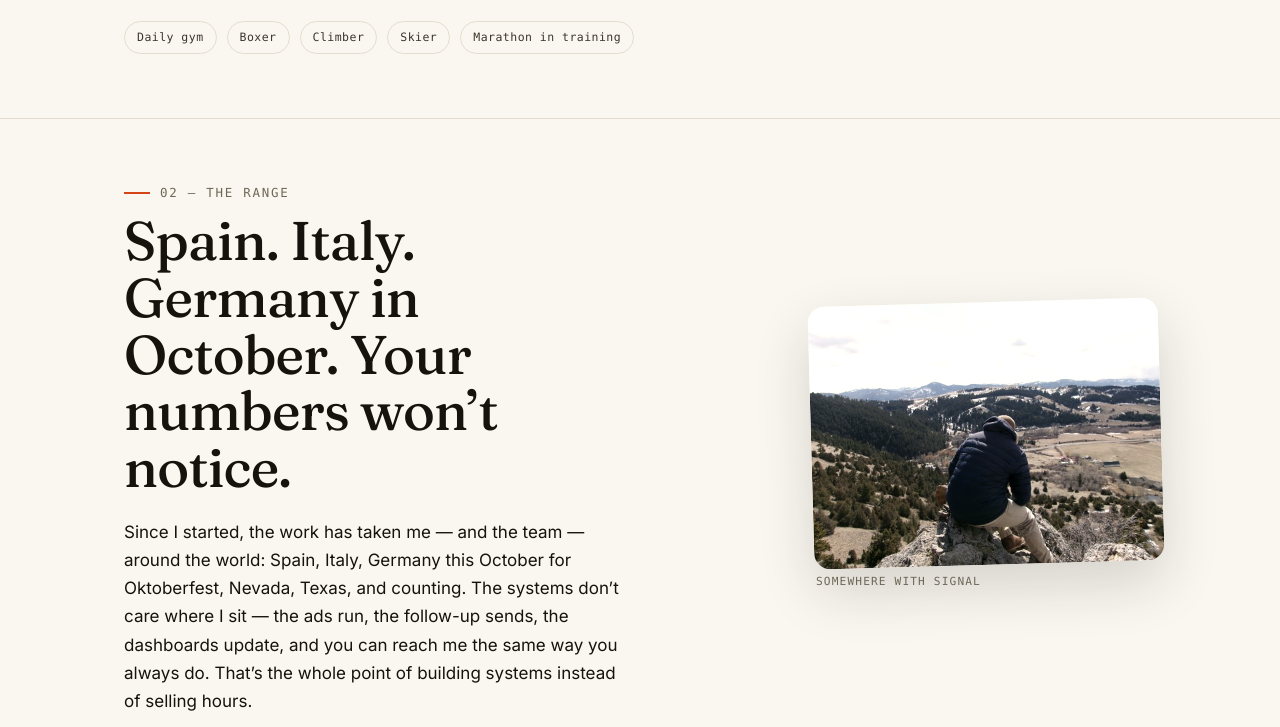
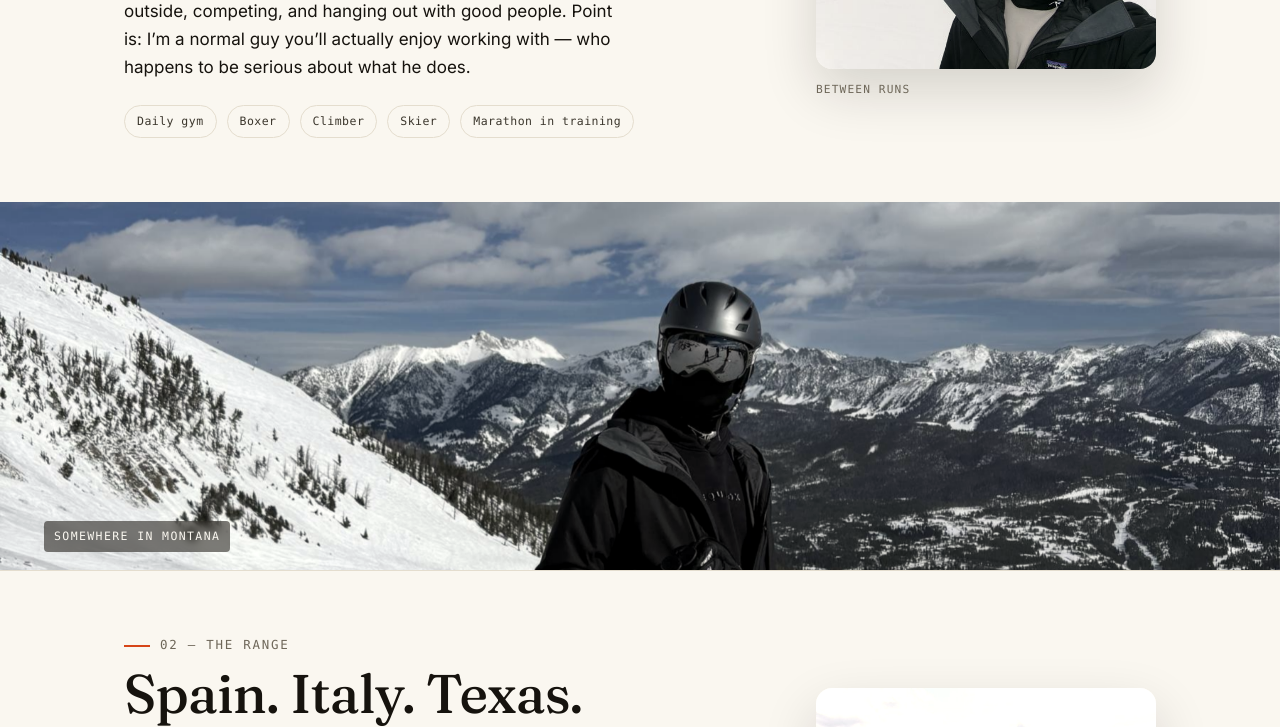
Before and after one commit to AndersonCharlie/charlieanderson.me, a website: page about/index.html in a window 1280 px wide. Shown: the part 892-1619 px from the top of the page. Drawn offline with Linux system fonts and the light colour scheme.

Commit message:
Charlie's AirDropped photos placed: ski band 01, beanie band 04, two parallax terrain strips (window-open reveal + drift); travel copy generalized; work ledger +2 rows; QA minors applied
Co-Authored-By: Claude Fable 5 <noreply@anthropic.com>

```diff
--- a/about/index.html
+++ b/about/index.html
@@ -74,7 +74,7 @@
   </section>
 
   <section class="about-band" aria-label="The discipline">
-    <div class="wrap">
+    <div class="wrap band-split">
       <div>
         <!-- COPY: about-discipline -->
         <p class="eyebrow" data-reveal>01 — Off the clock</p>
@@ -90,9 +90,17 @@
           <span class="chip">Marathon in training</span>
         </div>
         <!-- /COPY -->
-        <!-- SWAP: Charlie's exact ski selfie goes here when he AirDrops it (photo policy: exact files only) -->
       </div>
+      <figure class="portrait portrait--wide" data-reveal style="--reveal-delay:240ms">
+        <img src="/assets/about-ski.jpg" srcset="/assets/about-ski-600.jpg 600w, /assets/about-ski-900.jpg 900w, /assets/about-ski.jpg 1200w" sizes="(max-width: 820px) 92vw, 460px" alt="Charlie between runs — goggles up on his helmet, balaclava on, snowy slope behind" width="1200" height="900" loading="lazy">
+        <figcaption class="portrait__tag">Between runs</figcaption>
+      </figure>
     </div>
+  </section>
+
+  <section class="terrain" data-reveal aria-label="Skiing in Montana">
+    <img src="/assets/terrain-winter.jpg" srcset="/assets/terrain-winter-900.jpg 900w, /assets/terrain-winter.jpg 1800w" sizes="100vw" alt="Charlie on skis high on a Montana slope, peaks in the distance" width="1800" height="771" loading="lazy" data-parallax>
+    <p class="terrain__tag">Somewhere in Montana</p>
   </section>
 
   <section class="about-band" aria-label="The range">
@@ -100,14 +108,14 @@
       <div>
         <!-- COPY: about-adventure -->
         <p class="eyebrow" data-reveal>02 — The range</p>
-        <h2 data-reveal style="--reveal-delay:80ms">Spain. Italy. Germany in October. Your numbers won’t notice.</h2>
+        <h2 data-reveal style="--reveal-delay:80ms">Spain. Italy. Texas. Your numbers won’t notice.</h2>
         <div class="prose" style="margin-top:22px">
-          <p data-reveal style="--reveal-delay:180ms">Since I started, the work has taken me — and the team — around the world: Spain, Italy, Germany this October for Oktoberfest, Nevada, Texas, and counting. The systems don’t care where I sit — the ads run, the follow-up sends, the dashboards update, and you can reach me the same way you always do. That’s the whole point of building systems instead of selling hours.</p>
+          <p data-reveal style="--reveal-delay:180ms">The work has taken me — and the team — around the world: Spain, Italy, Nevada, Texas, and counting. The systems don’t care where I sit — the ads run, the follow-up sends, the dashboards update, and you can reach me the same way you always do. That’s the whole point of building systems instead of selling hours.</p>
         </div>
         <!-- /COPY -->
       </div>
       <figure class="portrait portrait--wide" data-reveal style="--reveal-delay:240ms">
-        <img src="/assets/about-range.jpg" srcset="/assets/about-range-600.jpg 600w, /assets/about-range.jpg 1200w" sizes="(max-width: 820px) 92vw, 460px" alt="Charlie seated on a rock outcrop, looking out over a mountain valley" width="1200" height="900" loading="lazy">
+        <img src="/assets/about-range.jpg" srcset="/assets/about-range-600.jpg 600w, /assets/about-range-900.jpg 900w, /assets/about-range.jpg 1200w" sizes="(max-width: 820px) 92vw, 460px" alt="Charlie seated on a rock outcrop, looking out over a mountain valley" width="1200" height="900" loading="lazy">
         <figcaption class="portrait__tag">Somewhere with signal</figcaption>
       </figure>
     </div>
@@ -147,8 +155,13 @@
     </div>
   </section>
 
+  <section class="terrain" data-reveal aria-label="Overlooking the valley">
+    <img src="/assets/terrain-valley.jpg" srcset="/assets/terrain-valley-900.jpg 900w, /assets/terrain-valley.jpg 1800w" sizes="100vw" alt="Charlie standing on a rock outcrop above a wide mountain valley" width="1800" height="771" loading="lazy" data-parallax>
+    <p class="terrain__tag">Worth the climb</p>
+  </section>
+
   <section class="about-band" aria-label="The standard">
-    <div class="wrap">
+    <div class="wrap band-split">
       <div>
         <!-- COPY: about-standard -->
         <p class="eyebrow" data-reveal>04 — The standard</p>
@@ -157,8 +170,11 @@
           <p data-reveal style="--reveal-delay:180ms">Everything I do runs on one principle: quality. The training, the travel, the client work — if it’s worth doing, it’s worth doing properly. A $25 gig worker gets paid the second the task is marked complete, whether it worked or not. I get paid when it works — <em class="accent u-h1w">when your numbers move.<svg viewBox="0 0 200 12" preserveAspectRatio="none" aria-hidden="true"><path d="M3,8 Q45,3 90,7 T197,5"/></svg></em></p>
         </div>
         <!-- /COPY -->
-        <!-- SWAP: Charlie's exact beanie ridge shot goes here when he AirDrops it (photo policy: exact files only) -->
       </div>
+      <figure class="portrait portrait--wide" data-reveal style="--reveal-delay:240ms">
+        <img src="/assets/about-warning.jpg" srcset="/assets/about-warning-600.jpg 600w, /assets/about-warning-900.jpg 900w, /assets/about-warning.jpg 1200w" sizes="(max-width: 820px) 92vw, 460px" alt="Charlie on a ridge, hands on his beanie, collar up against the wind" width="1200" height="900" loading="lazy">
+        <figcaption class="portrait__tag">Comes with the standard</figcaption>
+      </figure>
     </div>
   </section>
 
--- a/css/main.css
+++ b/css/main.css
@@ -115,7 +115,7 @@ em { font-style: italic; }
 .btn:hover { color: var(--paper); border-color: var(--accent); transform: translateY(-1px); }
 .btn:hover::before { transform: translateY(0); }
 .btn--primary { background: var(--ink); color: var(--paper); border-color: var(--ink); }
-.btn--nav { padding: 13px 20px; font-size: 0.9rem; background: transparent; white-space: nowrap; }
+.btn--nav { padding: 13px 20px; min-height: 44px; font-size: 0.9rem; background: transparent; white-space: nowrap; }
 
 .link-arrow {
   display: inline;
@@ -792,6 +792,33 @@ html.motion [data-reveal].is-in .u-h1w path {
   transition: stroke-dashoffset 0.8s var(--ease-io) 0.5s;
 }
 
+
+/* full-bleed terrain strips — windows you drift past on the way down the page */
+.terrain { position: relative; overflow: hidden; height: clamp(240px, 46vh, 480px); }
+.terrain img {
+  position: absolute; left: 0; top: -12%;
+  width: 100%; height: 124%; object-fit: cover;
+  filter: saturate(0.9) sepia(0.1) contrast(1.01); /* warmed toward the portrait grade */
+  will-change: transform;
+}
+.terrain__tag {
+  position: absolute; left: var(--gut); bottom: 18px; z-index: 1;
+  font-family: var(--font-mono); font-size: 0.72rem; letter-spacing: 0.12em; text-transform: uppercase;
+  color: var(--paper);
+  padding: 6px 10px; border-radius: 4px;
+  background: color-mix(in srgb, var(--ink) 55%, transparent);
+  backdrop-filter: blur(4px);
+}
+/* build-in: the window opens as it enters */
+html.js .terrain[data-reveal] { opacity: 1; transform: none; }
+html.motion .terrain[data-reveal] {
+  clip-path: inset(12% 6% 12% 6%);
+  transition: clip-path 1.1s var(--ease-out) var(--reveal-delay, 0ms);
+}
+html.motion .terrain[data-reveal].is-in { clip-path: inset(0 0 0 0); }
+html.motion .terrain[data-reveal] img { scale: 1.12; transition: scale 1.5s var(--ease-out); }
+html.motion .terrain[data-reveal].is-in img { scale: 1; }
+
 /* ---------- 14. subpages ---------- */
 .page-hero { padding: clamp(140px, 22vh, 220px) 0 clamp(48px, 7vh, 80px); }
 .page-hero h1 { font-size: clamp(2.8rem, 7vw, 5.4rem); max-width: 14ch; }
@@ -994,6 +1021,7 @@ html.motion .faq details[open] summary ~ * { animation: faqIn 0.45s var(--ease-o
     transition-duration: 0.01ms !important;
   }
   html.js [data-reveal], html.js .hline__in { opacity: 1; transform: none; }
+  .terrain[data-reveal] { clip-path: none; }
   html.motion .ai-ticker li { opacity: 1; }
 }
 
--- a/js/main.js
+++ b/js/main.js
@@ -156,6 +156,30 @@
     next();
   });
 
+
+  /* terrain drift: strip images pan slowly while on screen (transform-only, rAF-throttled) */
+  var plax = Array.prototype.slice.call(document.querySelectorAll("[data-parallax]"));
+  if (plax.length && !REDUCED) {
+    var plaxQueued = false;
+    var plaxUpdate = function () {
+      plaxQueued = false;
+      var vh = window.innerHeight;
+      plax.forEach(function (img) {
+        var r = img.parentNode.getBoundingClientRect();
+        if (r.bottom < -80 || r.top > vh + 80) return;
+        var p = (r.top + r.height / 2 - vh / 2) / vh;
+        img.style.transform = "translateY(" + (p * -14).toFixed(2) + "%)";
+      });
+    };
+    window.addEventListener("scroll", function () {
+      if (!plaxQueued) { plaxQueued = true; requestAnimationFrame(plaxUpdate); }
+    }, { passive: true });
+    plax.forEach(function (img) {
+      if (!img.complete) img.addEventListener("load", plaxUpdate, { once: true });
+    });
+    plaxUpdate();
+  }
+
   /* ---------- lead form: fetch POST, mailto fallback ---------- */
   document.querySelectorAll("[data-lead-form]").forEach(function (form) {
     form.addEventListener("submit", function (e) {
```
Also changed, not shown: COPY.md (+11 -6 lines), DECISIONS.md (+1 -0 lines), work/index.html (+3 -1 lines), assets/about-range-900.jpg (added), assets/about-ski-600.jpg (added), assets/about-ski-900.jpg (added), assets/about-ski.jpg (added), assets/about-warning-600.jpg (added), assets/about-warning-900.jpg (added), assets/about-warning.jpg (added), assets/terrain-valley-900.jpg (added), assets/terrain-valley.jpg (added), assets/terrain-winter-900.jpg (added), assets/terrain-winter.jpg (added).
